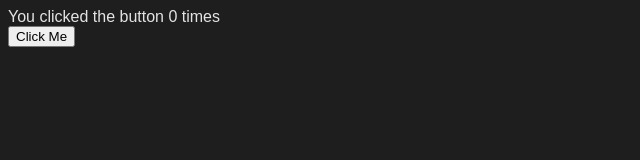
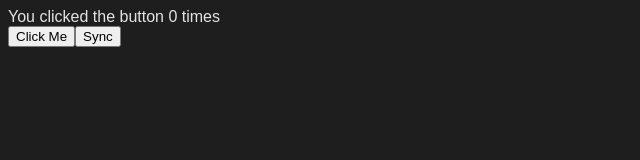
Before and after one commit to bqfan/react-tutorial, a React (Vite) app: page / in a window 1280 px wide. Shown: the top 160 px of the page, without its empty margins (0-640 px from the left). Built offline with nearby package versions, Linux system fonts and the light colour scheme.

Commit message:
useEffect Dependency Array.

```diff
--- a/src/App.jsx
+++ b/src/App.jsx
@@ -2,16 +2,19 @@ import { useState, useEffect } from "react"
 
 function App() {
     const [counter, setCounter] = useState(0);
+    const [sync, setSync] = useState(false);
+
     useEffect(() => {
         console.log("Rendering ...");
-        document.title = "React Tutorial";
-    });
+        document.title = "React Tutorial " + counter;
+    }, [sync]);
 
     return <div>
         <div>You clicked the button {counter} times</div>
         <button onClick={() => setCounter((count) => count +1)}>
             Click Me
         </button>
+        <button onClick={() => setSync((current) => !current)}>Sync</button>
     </div>
 }
 
```
